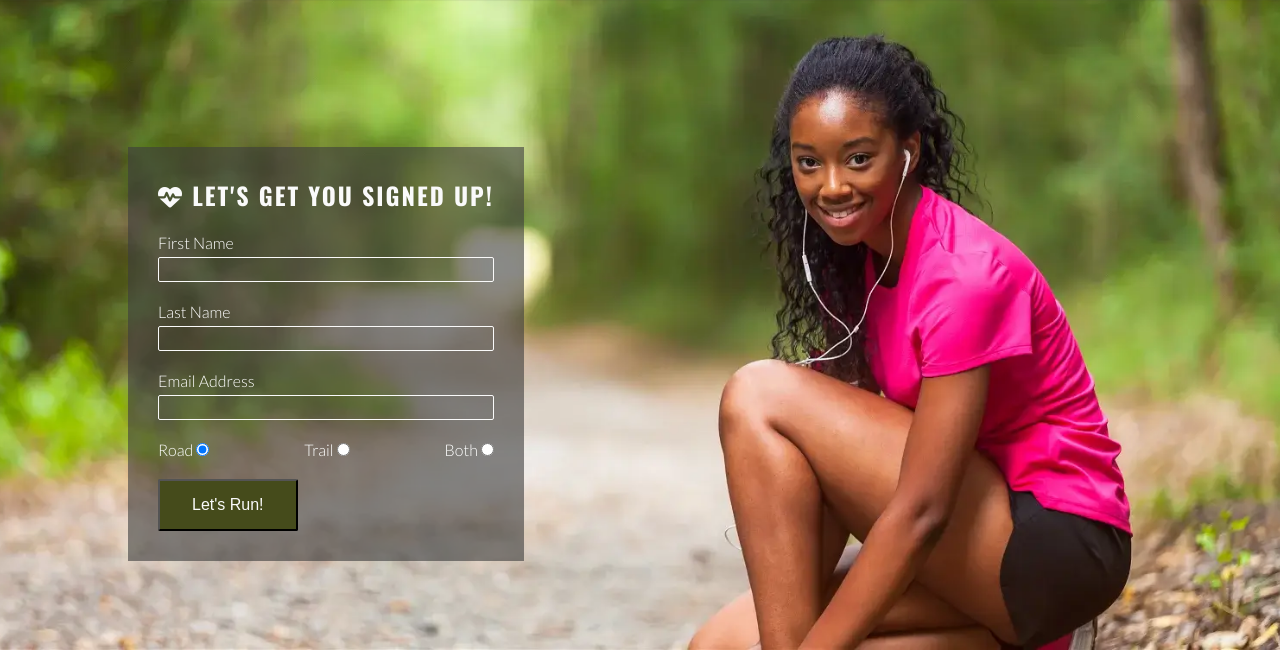
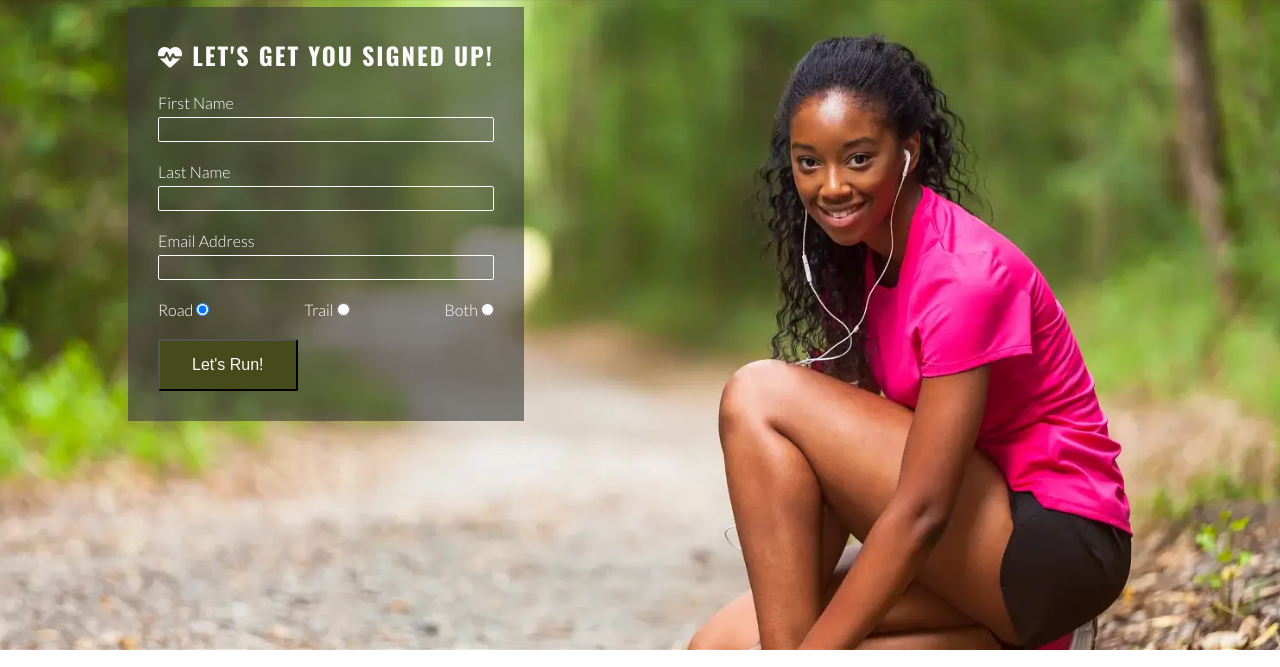
Before and after one commit to BDen32/love-running, a plain HTML site: page signup.html in a window 1280 px wide. Shown: the part 82-749 px from the top of the page. Drawn offline with nearby package versions, Linux system fonts and the light colour scheme.

Commit message:
change top to 10px for signup form

```diff
--- a/assets/css/style.css
+++ b/assets/css/style.css
@@ -349,7 +349,7 @@ main {
         max-width: 400px;
         position: absolute;
         left: 10%;
-        top: 150px;
+        top: 10px;
     }
 
     .text-input:hover {
```
